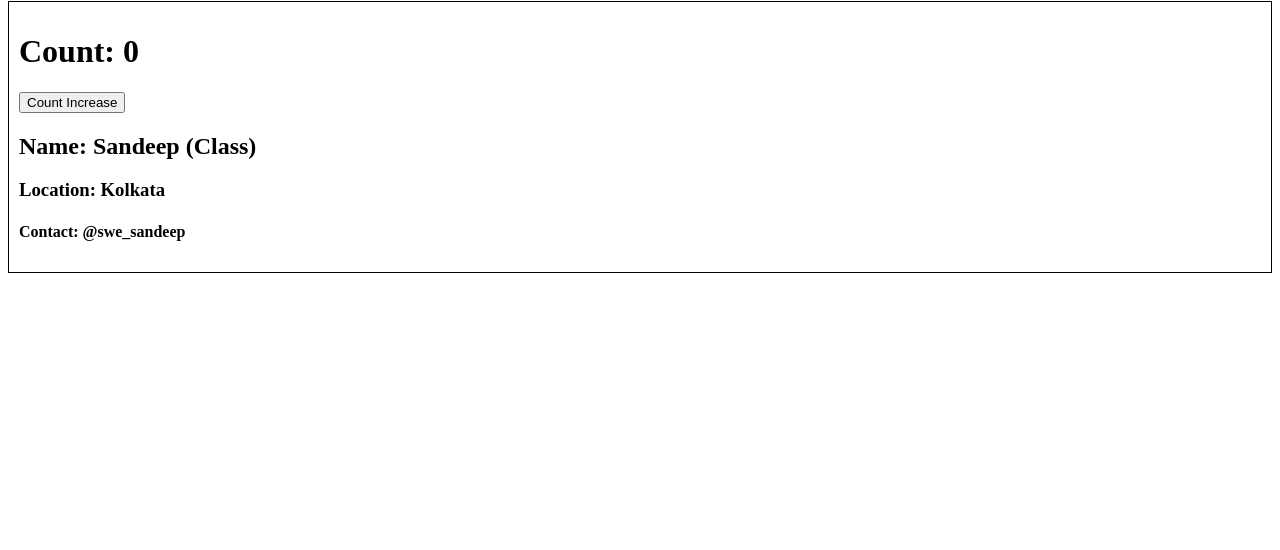
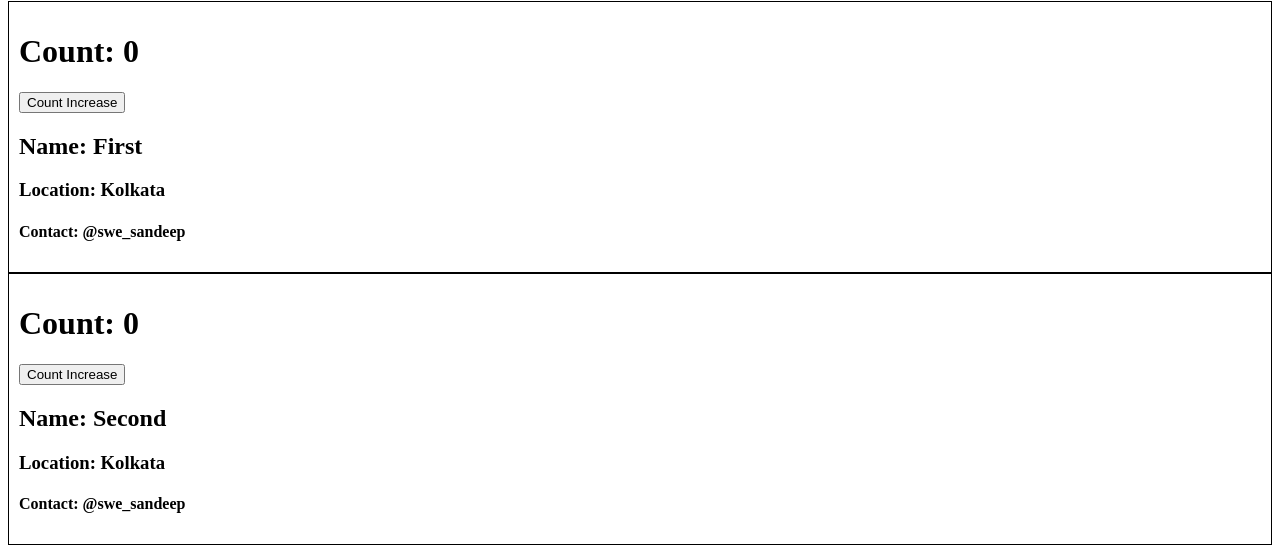
Before and after one commit to sandeeprana19/namaste-react, a React (Vite) app: page /about in a window 1280 px wide. Shown: the part 286-836 px from the top of the page. Before the commit the page ends 800 px from the top, so only its background shows below. Built offline with nearby package versions, Linux system fonts and the light colour scheme.

Commit message:
episode-08 part-5 work-in-progress

```diff
--- a/src/components/About.js
+++ b/src/components/About.js
@@ -17,7 +17,8 @@
       <div>
         <h1>About</h1>
         <h2>This is namaste react web series</h2>
-        <UserClass name={"Sandeep (Class)"} location={"Kolkata"} />
+        <UserClass name={"First"} location={"Kolkata"} />
+        <UserClass name={"Second"} location={"Kolkata"} />
       </div>
     );
   }
--- a/src/components/UserClass.js
+++ b/src/components/UserClass.js
@@ -8,18 +8,18 @@
       count: 0,
     };
 
-    console.log("child constructor");
+    console.log(this.props.name + "Child constructor");
   }
 
   componentDidMount() {
-    console.log("Child component did mount");
+    console.log(this.props.name + "Child component did mount");
   }
 
   render() {
     const { name, location } = this.props;
     const { count } = this.state;
 
-    console.log("child render");
+    console.log(this.props.name + "Child render");
 
     return (
       <div className="user-card">
```
